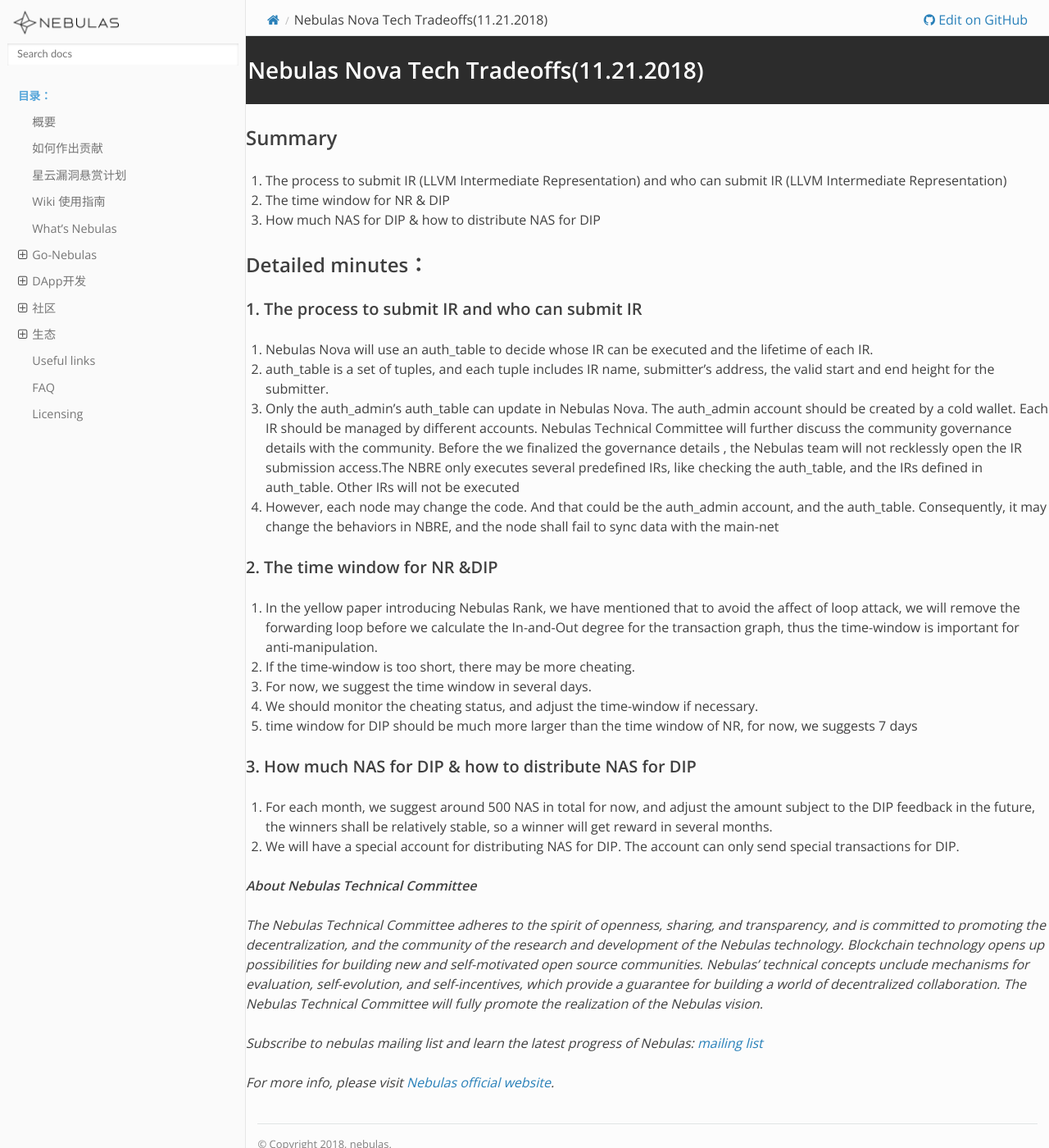
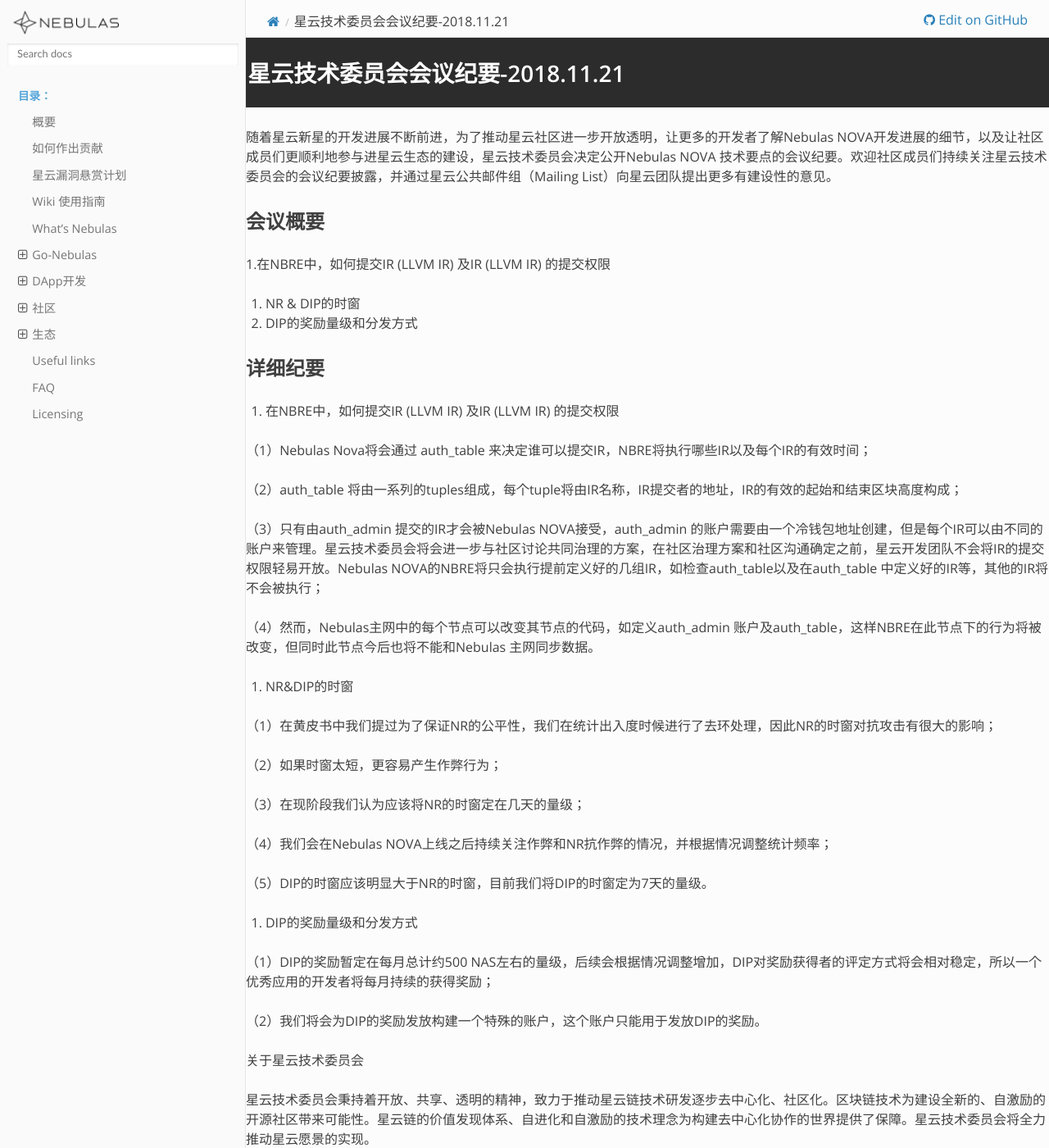
Before and after one commit to nebulasio/nebdocs, a Sphinx documentation site: the page built from docs/go-nebulas/nebulas-technical-committee/meeting-mins/meeting-min2-1.md, in a window 1280 px wide and 1400 px high. Shown: the whole window at 82% size. Built offline with Sphinx 7.4.7 and the Read the Docs theme 2.0.0, drawn with Linux system fonts in a browser that asks for light colours; pages that are not in the unit, such as notebooks, are missing from menus.

Commit message:
星云技术委员会内容更新

```diff
--- a/docs/go-nebulas/nebulas-technical-committee/meeting-mins/meeting-min2-1.md
+++ b/docs/go-nebulas/nebulas-technical-committee/meeting-mins/meeting-min2-1.md
@@ -1,32 +1,48 @@
-# Nebulas Nova Tech Tradeoffs(11.21.2018)
+# 星云技术委员会会议纪要-2018.11.21
 
-## Summary
-1. The process to submit IR (LLVM Intermediate Representation) and who can submit IR  (LLVM Intermediate Representation)
-2. The time window for NR & DIP
-3. How much NAS for DIP & how to distribute NAS for DIP
+随着星云新星的开发进展不断前进，为了推动星云社区进一步开放透明，让更多的开发者了解Nebulas NOVA开发进展的细节，以及让社区成员们更顺利地参与进星云生态的建设，星云技术委员会决定公开Nebulas NOVA 技术要点的会议纪要。欢迎社区成员们持续关注星云技术委员会的会议纪要披露，并通过星云公共邮件组（Mailing List）向星云团队提出更多有建设性的意见。
 
-## Detailed minutes：
-### 1. The process to submit IR and who can submit IR
-1. Nebulas Nova will use an auth_table to decide whose IR can be executed and the lifetime of each IR.
-2. auth_table is a set of tuples, and each tuple includes IR name, submitter’s address, the valid start and end height for the submitter.
-3. Only the auth_admin’s auth_table can update in Nebulas Nova. The auth_admin account should be created by a cold wallet. Each IR should be managed by different accounts. Nebulas Technical Committee will further discuss the community governance details with the community. Before the we finalized the governance details , the Nebulas team will not recklessly open the IR submission access.The NBRE only executes several predefined IRs, like checking the auth_table, and the IRs defined in auth_table. Other IRs will not be executed
-4. However, each node may change the code. And that could be the auth_admin account, and the auth_table. Consequently, it may change the behaviors in NBRE, and the node shall fail to sync data with the main-net
+## 会议概要
 
-### 2. The time window for NR &DIP
-1. In the yellow paper introducing Nebulas Rank, we have mentioned that to avoid the affect of loop attack, we will remove the forwarding loop before we calculate the In-and-Out degree for the transaction graph, thus the time-window is important for anti-manipulation.
-2. If the time-window is too short, there may be more cheating.
-3. For now, we suggest the time window in several days.
-4. We should monitor the cheating status, and adjust the time-window if necessary.
-5. time window for DIP should be much more larger than the time window of NR, for now, we suggests 7 days
+1.在NBRE中，如何提交IR (LLVM IR) 及IR (LLVM IR) 的提交权限
 
-### 3. How much NAS for DIP & how to distribute NAS for DIP
-1. For each month, we suggest around 500 NAS in total for now, and adjust the amount subject to the DIP feedback in the future,  the winners shall be relatively stable, so a winner will get reward in several months.
-2. We will have a special account for distributing NAS for DIP. The account can only send special transactions for DIP.
+2. NR & DIP的时窗
 
-***About Nebulas Technical Committee***
+3. DIP的奖励量级和分发方式
 
-*The Nebulas Technical Committee adheres to the spirit of openness, sharing, and transparency, and is committed to promoting the decentralization, and the community of the research and development of the Nebulas technology. Blockchain technology opens up possibilities for building new and self-motivated open source communities. Nebulas’ technical concepts unclude mechanisms for evaluation, self-evolution, and self-incentives, which provide a guarantee for building a world of decentralized collaboration. The Nebulas Technical Committee will fully promote the realization of the Nebulas vision.*
 
-*Subscribe to nebulas mailing list and learn the latest progress of Nebulas: [mailing list](https://lists.nebulas.io/cgi-bin/mailman/listinfo)*
 
-*For more info, please visit [Nebulas official website](https://www.nebulas.io/index.html).*
+## 详细纪要
+
+1. 在NBRE中，如何提交IR (LLVM IR) 及IR (LLVM IR) 的提交权限
+
+（1）Nebulas Nova将会通过 auth_table 来决定谁可以提交IR，NBRE将执行哪些IR以及每个IR的有效时间；
+
+（2）auth_table 将由一系列的tuples组成，每个tuple将由IR名称，IR提交者的地址，IR的有效的起始和结束区块高度构成；
+
+（3）只有由auth_admin 提交的IR才会被Nebulas NOVA接受，auth_admin 的账户需要由一个冷钱包地址创建，但是每个IR可以由不同的账户来管理。星云技术委员会将会进一步与社区讨论共同治理的方案，在社区治理方案和社区沟通确定之前，星云开发团队不会将IR的提交权限轻易开放。Nebulas NOVA的NBRE将只会执行提前定义好的几组IR，如检查auth_table以及在auth_table 中定义好的IR等，其他的IR将不会被执行；
+
+（4）然而，Nebulas主网中的每个节点可以改变其节点的代码，如定义auth_admin 账户及auth_table，这样NBRE在此节点下的行为将被改变，但同时此节点今后也将不能和Nebulas 主网同步数据。
+
+2. NR&DIP的时窗
+
+（1）在黄皮书中我们提过为了保证NR的公平性，我们在统计出入度时候进行了去环处理，因此NR的时窗对抗攻击有很大的影响；
+
+（2）如果时窗太短，更容易产生作弊行为；
+
+（3）在现阶段我们认为应该将NR的时窗定在几天的量级；
+
+（4）我们会在Nebulas NOVA上线之后持续关注作弊和NR抗作弊的情况，并根据情况调整统计频率；
+
+（5）DIP的时窗应该明显大于NR的时窗，目前我们将DIP的时窗定为7天的量级。
+
+3. DIP的奖励量级和分发方式
+
+（1）DIP的奖励暂定在每月总计约500 NAS左右的量级，后续会根据情况调整增加，DIP对奖励获得者的评定方式将会相对稳定，所以一个优秀应用的开发者将每月持续的获得奖励；
+
+（2）我们将会为DIP的奖励发放构建一个特殊的账户，这个账户只能用于发放DIP的奖励。
+
+
+关于星云技术委员会
+
+星云技术委员会秉持着开放、共享、透明的精神，致力于推动星云链技术研发逐步去中心化、社区化。区块链技术为建设全新的、自激励的开源社区带来可能性。星云链的价值发现体系、自进化和自激励的技术理念为构建去中心化协作的世界提供了保障。星云技术委员会将全力推动星云愿景的实现。
```
Also changed, not shown: docs/go-nebulas/nebulas-technical-committee/meeting-mins/meeting-min2-2.md (added, +47 -0 lines).
